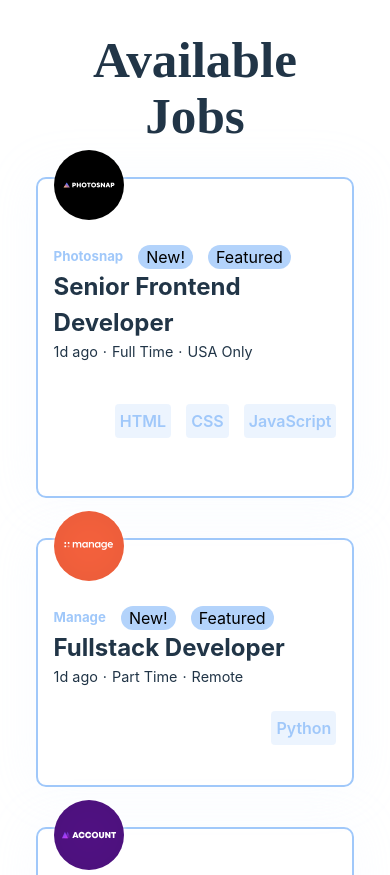
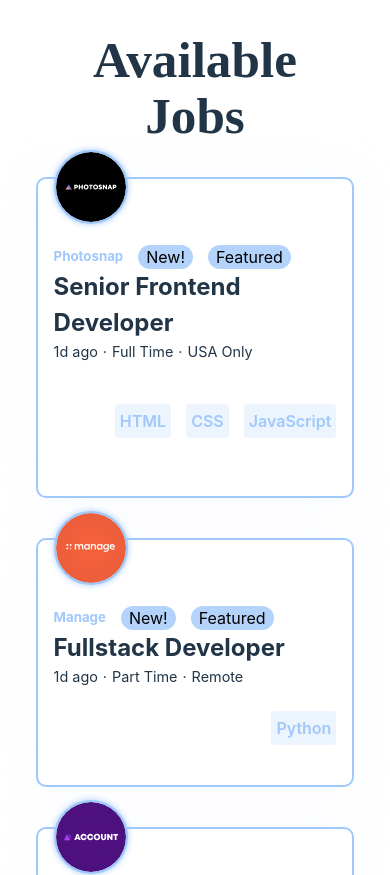
Before and after one commit to mathematiCode/job-listings-fem, a React (Vite) app: page / in a window 390 px wide. Shown: the top 875 px of the page. Built offline with nearby package versions, Linux system fonts and the light colour scheme; a web font is replaced by a local one.

Commit message:
Improved shadow/border on mobile view

```diff
--- a/src/card.css
+++ b/src/card.css
@@ -97,6 +97,8 @@ h3 {
   img {
     width: 70px;
     transform: translate(0, -45px);
-    filter: drop-shadow(0px 0px 2px white) !important;
+    filter: drop-shadow(0px 0px 3px rgb(160, 200, 250));
+    border: 2px solid rgb(160, 200, 250);
+    border-radius: 50%;
   }
 }
```
